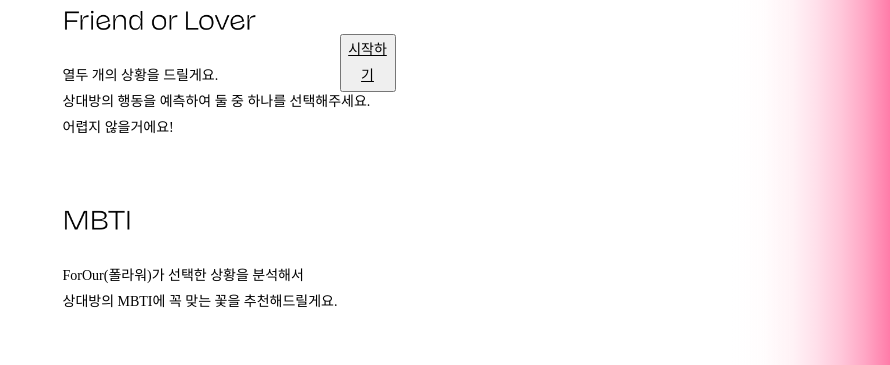
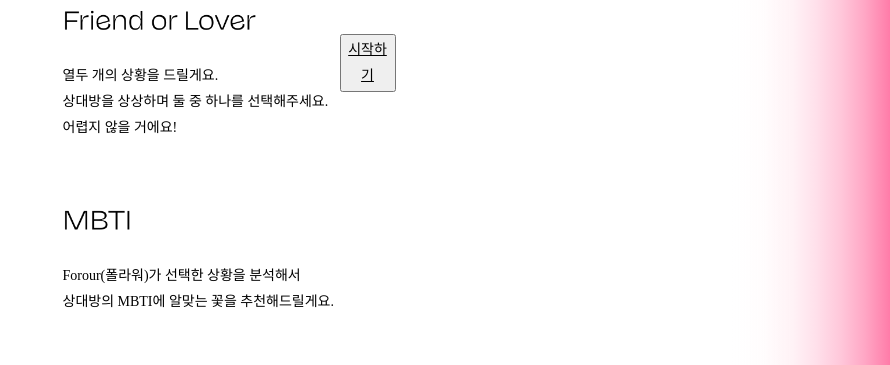
Before and after one commit to cyheum/forour-frontend, a Next.js app: page / in a window 1280 px wide. Shown: the part 345-710 px from the top of the page, without its empty margins (390-1280 px from the left). Built offline with nearby package versions, Linux system fonts and the light colour scheme; a web font is replaced by a local one.

Commit message:
[FIX] 온보딩 문장 수정

```diff
--- a/src/app/view/Main/OnBoarding.tsx
+++ b/src/app/view/Main/OnBoarding.tsx
@@ -75,8 +75,8 @@ const OnBoarding: React.FC<IProps> = ({ goToStep }) => {
         />
         <STDDescription>
           열두 개의 상황을 드릴게요. <br />
-          상대방의 행동을 예측하여 둘 중 하나를 선택해주세요.
-          <br /> 어렵지 않을거에요!
+          상대방을 상상하며 둘 중 하나를 선택해주세요.
+          <br /> 어렵지 않을 거에요!
         </STDDescription>
         <STDStartButton>
           <button onClick={goToStep}>시작하기</button>
@@ -85,8 +85,8 @@ const OnBoarding: React.FC<IProps> = ({ goToStep }) => {
       <STDArticleBox>
         <STDImg alt="mbti" src="/mbtiLogo.png" width={4.313} />
         <STDDescription>
-          ForOur(폴라워)가 선택한 상황을 분석해서
-          <br /> 상대방의 MBTI에 꼭 맞는 꽃을 추천해드릴게요.
+          Forour(폴라워)가 선택한 상황을 분석해서
+          <br /> 상대방의 MBTI에 알맞는 꽃을 추천해드릴게요.
         </STDDescription>
       </STDArticleBox>
     </STDContainer>
```
